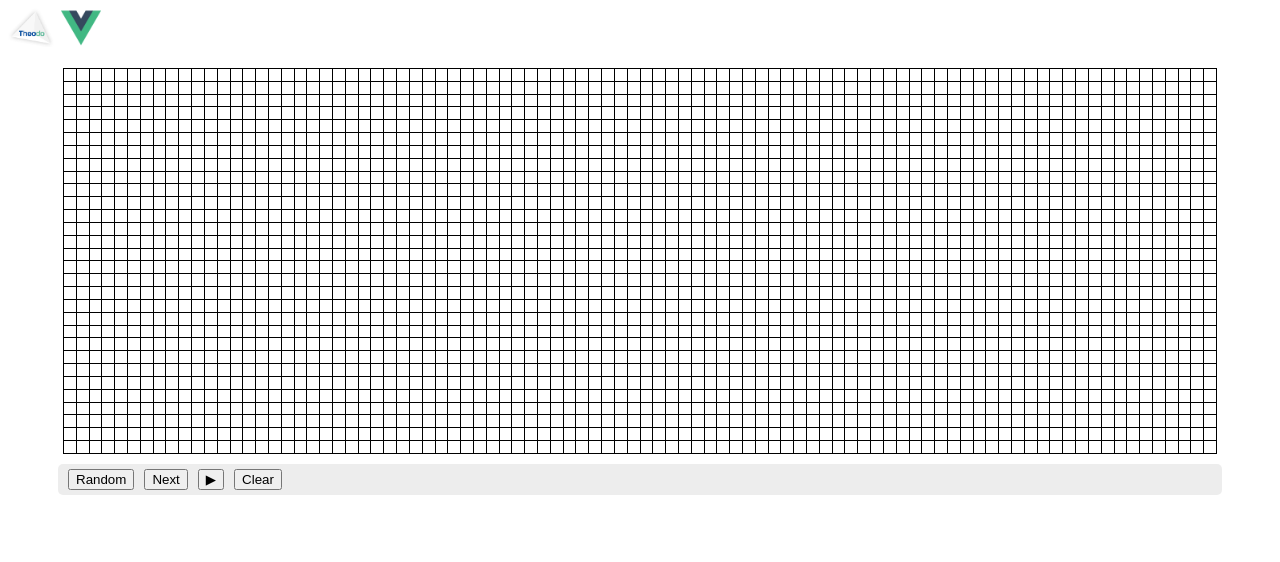
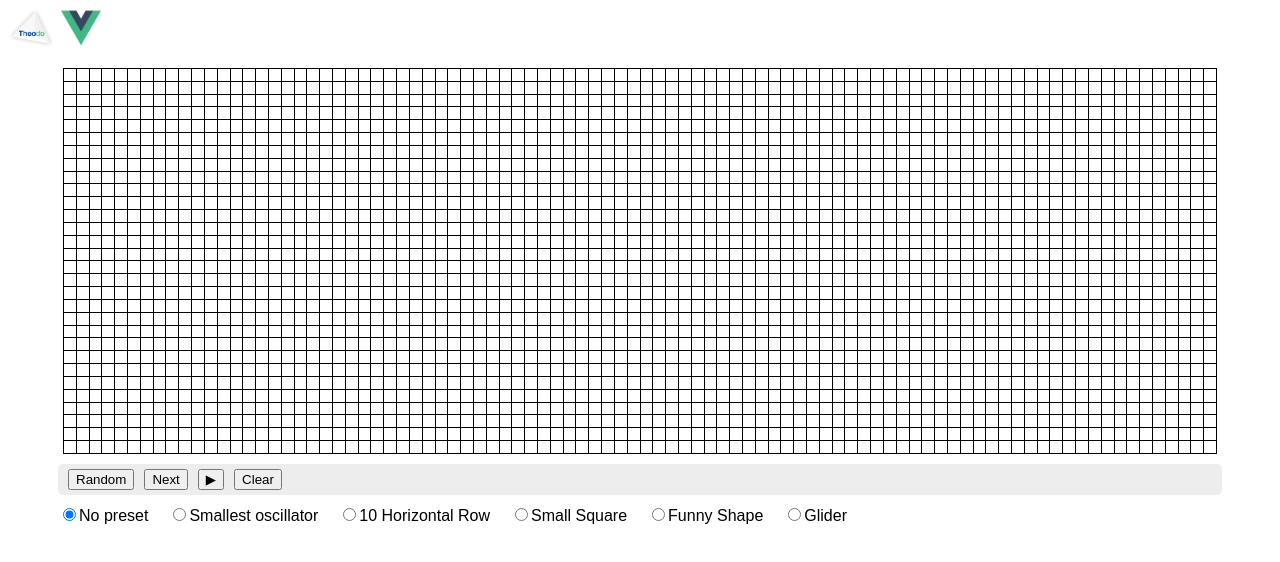
Before and after one commit to jeanphilippeds/game-of-life, a Vue app: page / in a window 1280 px wide. Shown: the top 562 px of the page. Built offline with nearby package versions, Linux system fonts and the light colour scheme.

Commit message:
Add presets

```diff
--- a/src/App.vue
+++ b/src/App.vue
@@ -17,13 +17,28 @@
       <button @click="togglePlayMode()" v-html="playModeButton"></button>
       <button @click="clearMap()">Clear</button>
     </div>
+    <div>
+      <span class="preset">
+        <input type="radio" value="" v-model="presetSelected" id="default" selected />
+        <label for="default">No preset</label>
+      </span>
+      <span
+        v-for="(presetObject, presetKey) in presets"
+        :key="presetKey"
+        class="preset"
+      >
+        <input type="radio" :value="presetKey" v-model="presetSelected" :id="presetKey" selected />
+        <label :for="presetKey">{{ presetObject.name }}</label>
+      </span>
+    </div>
   </div>
 </template>
 
 <script>
 import Grid from './components/Grid'
-import { getRandomizedMap } from './services/grid-helper.js'
+import { getRandomizedMap, getCoordinatesFromCellId, getCellId } from './services/grid-helper.js'
 import { getNextMap } from './services/conway-rules.js'
+import Presets from './services/presets.js'
 
 const rowsCount = 30
 
@@ -36,7 +51,8 @@ export default {
     return {
       rowsCount: rowsCount,
       aliveCellsMap: {},
-      iterationsTimer: null
+      iterationsTimer: null,
+      presetSelected: ''
     }
   },
   computed: {
@@ -46,6 +62,9 @@ export default {
     },
     playModeButton: function () {
       return this.iterationsTimer?'&#10074&#10074':'&#x25b6'
+    },
+    presets: function () {
+      return Presets
     }
   },
   methods: {
@@ -73,7 +92,21 @@ export default {
         newAliveCellsMap[cellId] = true
       }
 
+      if (this.presetSelected !== '') {
+        this.drawPattern(cellId, newAliveCellsMap)
+      }
       this.aliveCellsMap = newAliveCellsMap
+    },
+    drawPattern: function (cellId, newAliveCellsMap) {
+      const [row, column] = getCoordinatesFromCellId(cellId)
+      const presetPattern = this.presets[this.presetSelected].pattern
+      const presetShape = this.presets[this.presetSelected].shape
+
+      for (let patternRowIndex = 0; patternRowIndex < presetShape[0]; patternRowIndex++) {
+        for (let patternColIndex = 0; patternColIndex < presetShape[1]; patternColIndex++) {
+          if (presetPattern[patternRowIndex][patternColIndex] === 1) newAliveCellsMap[getCellId(row + patternRowIndex, column + patternColIndex)] = true
+        }
+      }
     }
   }
 }
@@ -104,4 +137,8 @@ export default {
 .buttons-container button + button {
   margin-left: 10px;
 }
+.preset {
+  margin: 10px;
+  font-family: sans-serif;
+}
 </style>
--- a/src/services/grid-helper.js
+++ b/src/services/grid-helper.js
@@ -7,6 +7,13 @@ export const getCellIdFromIndex = function(cellIndex, columnsCount) {
 
 export const getCellId = function(row, column) {
   return `R${row}C${column}`
+}
+
+export const getCoordinatesFromCellId = function (cellId) {
+  const [rowString, columnIndex] = cellId.split('C') // ['R12', '24]
+  const rowIndex = rowString.substring(1)
+
+  return [parseInt(rowIndex), parseInt(columnIndex)]
 }
 
 export const getRandomizedMap = (rowsCount, columnsCount) => {
--- /dev/null
+++ b/src/services/presets.js
@@ -0,0 +1,43 @@
+export default {
+    oscillatorSmall: {
+        name: "Smallest oscillator",
+        pattern: [
+            [1,1,1]
+        ],
+        shape: [1,3]
+    },
+    tenHorizontal: {
+        name: "10 Horizontal Row",
+        pattern: [
+            [1,1,1,1,1,1,1,1,1,1]
+        ],
+        shape: [1,10]
+    },
+    smallSquare: {
+        name: "Small Square",
+        pattern: [
+            [1,1],
+            [1,1]
+        ],
+        shape: [2,2]
+    },
+    funnyShape: {
+        name: "Funny Shape",
+        pattern: [
+            [1,0,0],
+            [1,1,0],
+            [0,0,0],
+            [1,1,1]
+        ],
+        shape: [4,3]
+    },
+    glider: {
+        name: "Glider",
+        pattern: [
+            [1,1,0],
+            [1,0,1],
+            [1,0,0]
+        ],
+        shape: [3,3]
+    }
+}
```
